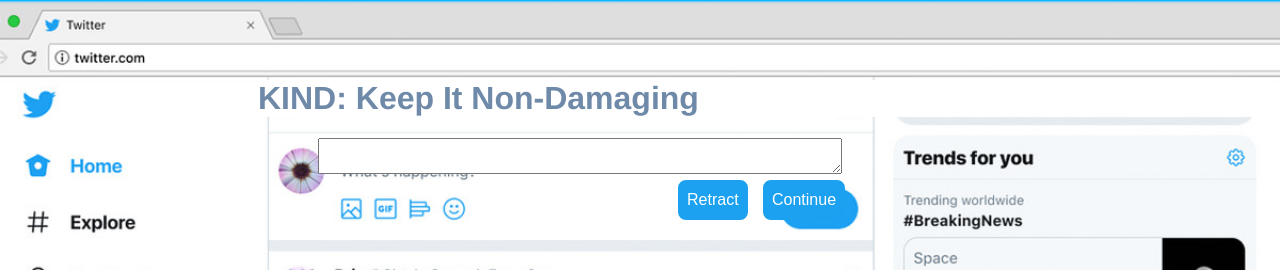
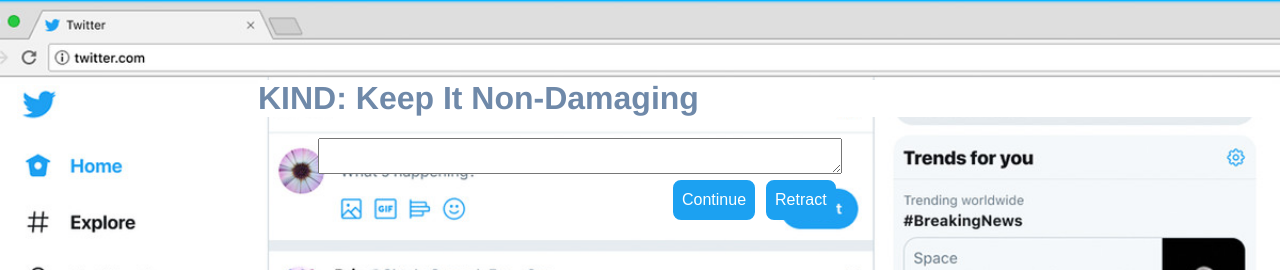
Before and after one commit to ZR0W/KIND-Demo, a plain HTML site: page dev_feb_12/index.html in a window 1280 px wide. Shown: the top 270 px of the page. Drawn offline with nearby package versions, Linux system fonts and the light colour scheme.

Commit message:
Update styles.css

```diff
--- a/dev_feb_12/css/styles.css
+++ b/dev_feb_12/css/styles.css
@@ -40,11 +40,11 @@ button{
 
 }
 .retract-button{
-    margin-left:670px;
+    margin-left:758px;
     margin-top:2px;
 }
 .continue-button{
-    margin-left:100px;
+    margin-left:10px;
     margin-top:-40px;
 }
 h2{
```
